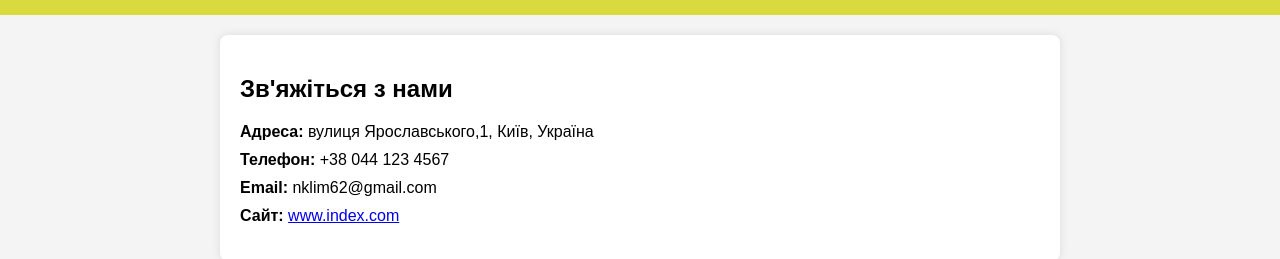
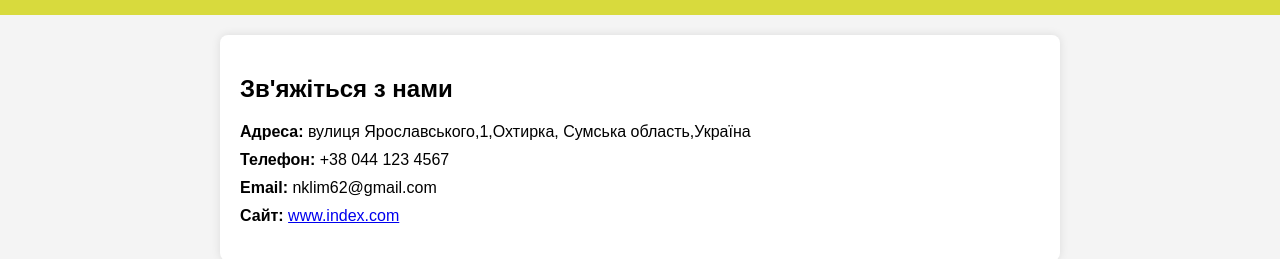
Before and after one commit to nklim62/HW-20.1, a plain HTML site: page Pages/contact.html in a window 1280 px wide. Shown: the part 85-344 px from the top of the page. Drawn offline with Linux system fonts and the light colour scheme; files whose address does not match are found by name.

Commit message:
Update contact.html

```diff
--- a/Pages/contact.html
+++ b/Pages/contact.html
@@ -10,11 +10,10 @@
     <header>
         <h1>Контактні дані</h1>
     </header>
-
     <div class="container">
         <h2>Зв'яжіться з нами</h2>
         <ul class="contact-info">
-            <li><strong>Адреса:</strong> вулиця Ярославського,1, Київ, Україна</li>
+            <li><strong>Адреса:</strong> вулиця Ярославського,1,Охтирка, Сумська область,Україна</li>
             <li><strong>Телефон:</strong> +38 044 123 4567</li>
             <li><strong>Email:</strong> nklim62@gmail.com</li>
             <li><strong>Сайт:</strong> <a href="C:\Users\nklim\OneDrive - Chevron\DESKTOP\git_rep\HTML\index.html" target="_blank">www.index.com</a></li>
```
